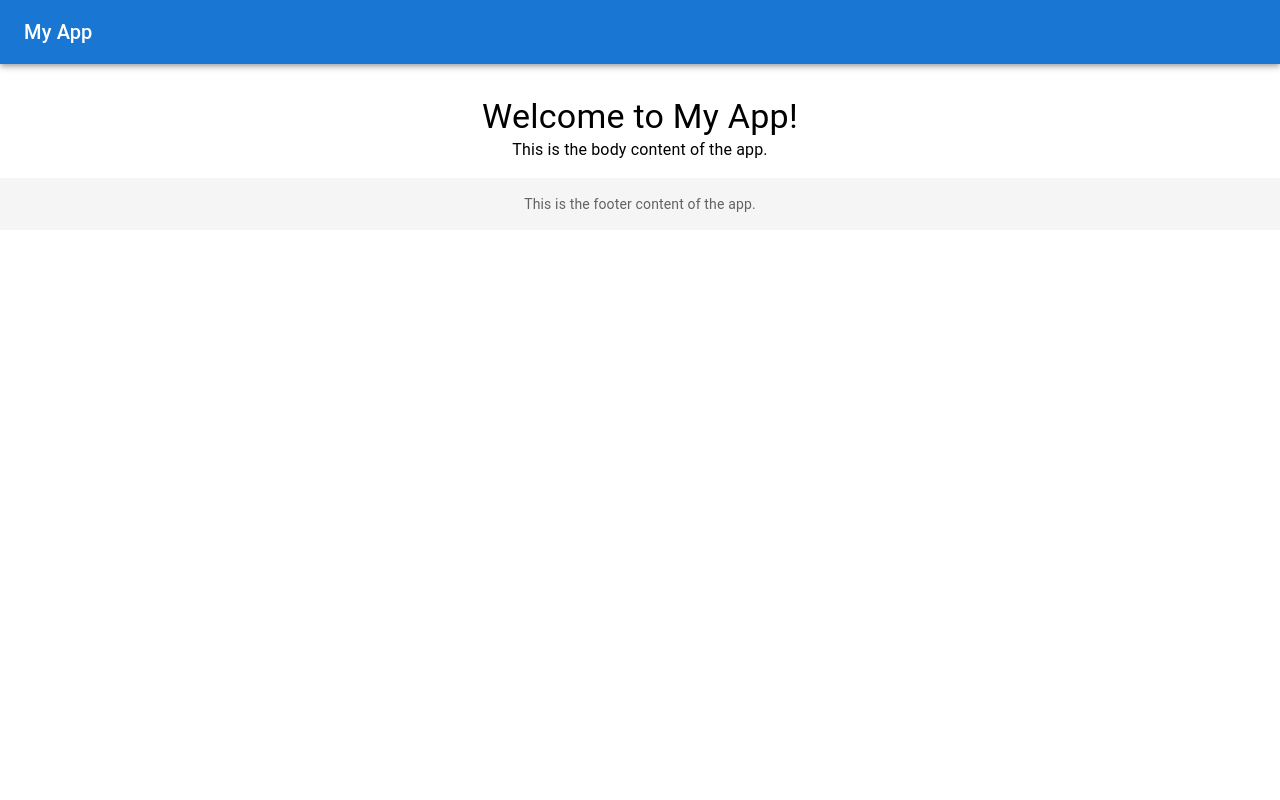
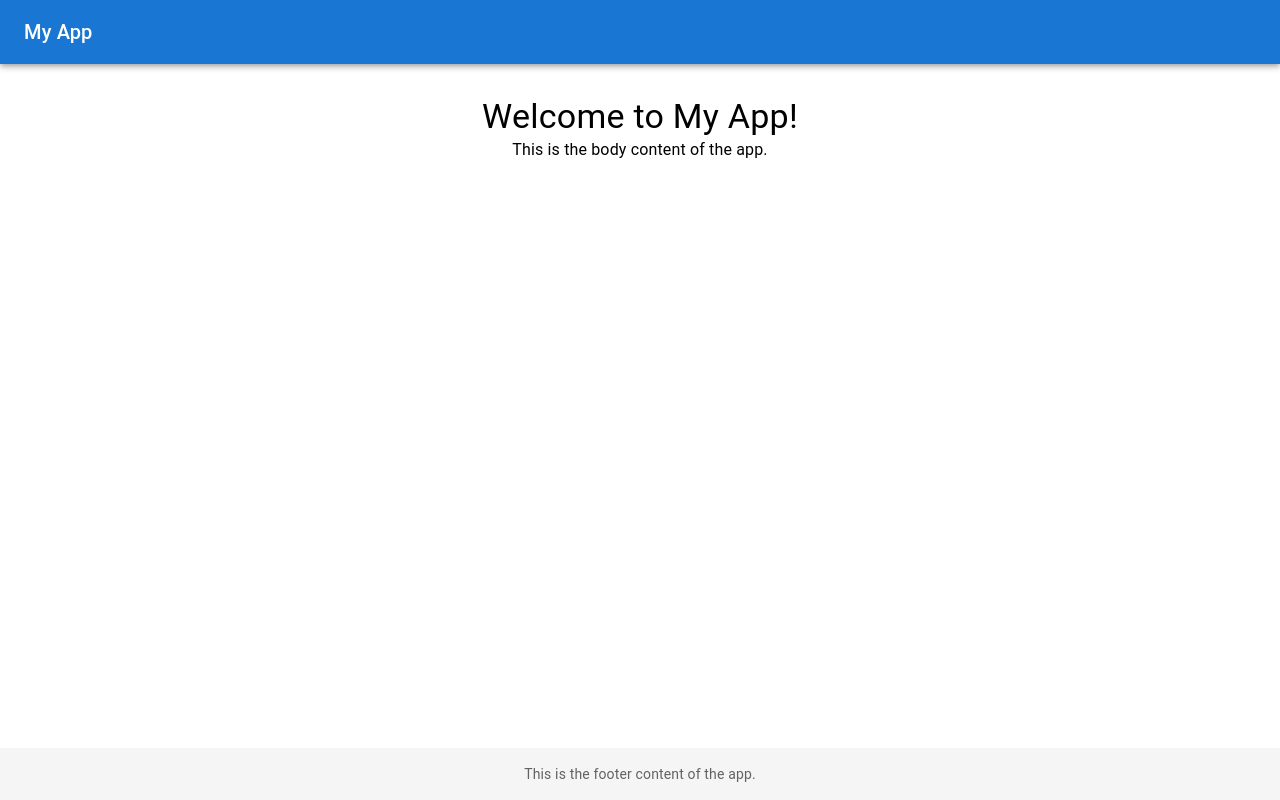
Before and after one commit to Sunbird-Knowlg/sunbird-framework-management-ui-tool, a React (Create React App) app in the folder sunbird-framework-management-tool/: page / in a window 1280 px wide. Built offline with nearby package versions, Linux system fonts and the light colour scheme; the HTML template or start-up script is replaced by a standard one.

Commit message:
Changes Made
changes made as suggested
![Sunbird-framework-image] https://drive.google.com/file/d/1TD_1x0MdLSQ9L3baRBrTy-ywBbB-t6YK/view?usp=sharing

```diff
--- a/sunbird-framework-management-tool/public/index.html
+++ b/sunbird-framework-management-tool/public/index.html
@@ -2,14 +2,14 @@
 <html lang="en">
   <head>
     <meta charset="utf-8" />
-    <link rel="icon" href="%PUBLIC_URL%/favicon.ico" />
+    <link rel="icon" href="%PUBLIC_URL%/logo3.png" />
     <meta name="viewport" content="width=device-width, initial-scale=1" />
     <meta name="theme-color" content="#000000" />
     <meta
       name="description"
       content="Web site created using create-react-app"
     />
-    <link rel="apple-touch-icon" href="%PUBLIC_URL%/logo192.png" />
+    <link rel="apple-touch-icon" href="%PUBLIC_URL%/logo3.png" />
     <!--
       manifest.json provides metadata used when your web app is installed on a
       user's mobile device or desktop. See https://developers.google.com/web/fundamentals/web-app-manifest/
--- a/sunbird-framework-management-tool/src/App.js
+++ b/sunbird-framework-management-tool/src/App.js
@@ -1,9 +1,10 @@
 import React from 'react';
-import { AppBar, Toolbar, Typography, Container } from '@mui/material';
+import { AppBar, Toolbar, Typography, Container, Box } from '@mui/material';
+// import logo from 'C:/react/sunbird-framework-management-ui-tool/sunbird-framework-management-tool/src/logo.png'
 
-function App() {
+const App = () => {
   return (
-    <div>
+    <Box sx={{ display: 'flex', flexDirection: 'column', minHeight: '100vh' }}>
       <AppBar position="static">
         <Toolbar>
           <Typography variant="h6" component="div" sx={{ flexGrow: 1 }}>
@@ -11,6 +12,7 @@ function App() {
           </Typography>
         </Toolbar>
       </AppBar>
+      <Box sx={{ flex: '1 0 auto' }}>
         <Container sx={{ mt: 4, mb: 2 }}>
           {/* Body Content */}
           <Typography variant="h4" component="h1" align="center">
@@ -20,20 +22,15 @@ function App() {
             This is the body content of the app.
           </Typography>
         </Container>
-      <footer
-        style={{
-          backgroundColor: '#f5f5f5',
-          padding: '1rem',
-          textAlign: 'center',
-        }}
-      >
+      </Box>
+      <footer style={{ backgroundColor: '#f5f5f5', padding: '1rem', textAlign: 'center' }}>
         {/* Footer Content */}
         <Typography variant="body2" color="textSecondary">
           This is the footer content of the app.
         </Typography>
       </footer>
-    </div>
+    </Box>
   );
-}
+};
 
 export default App;
```
Also changed, not shown: sunbird-framework-management-tool/public/logo.png (added), sunbird-framework-management-tool/public/logo3.png (added). Lines whose indentation alone changed are shown as unchanged.
